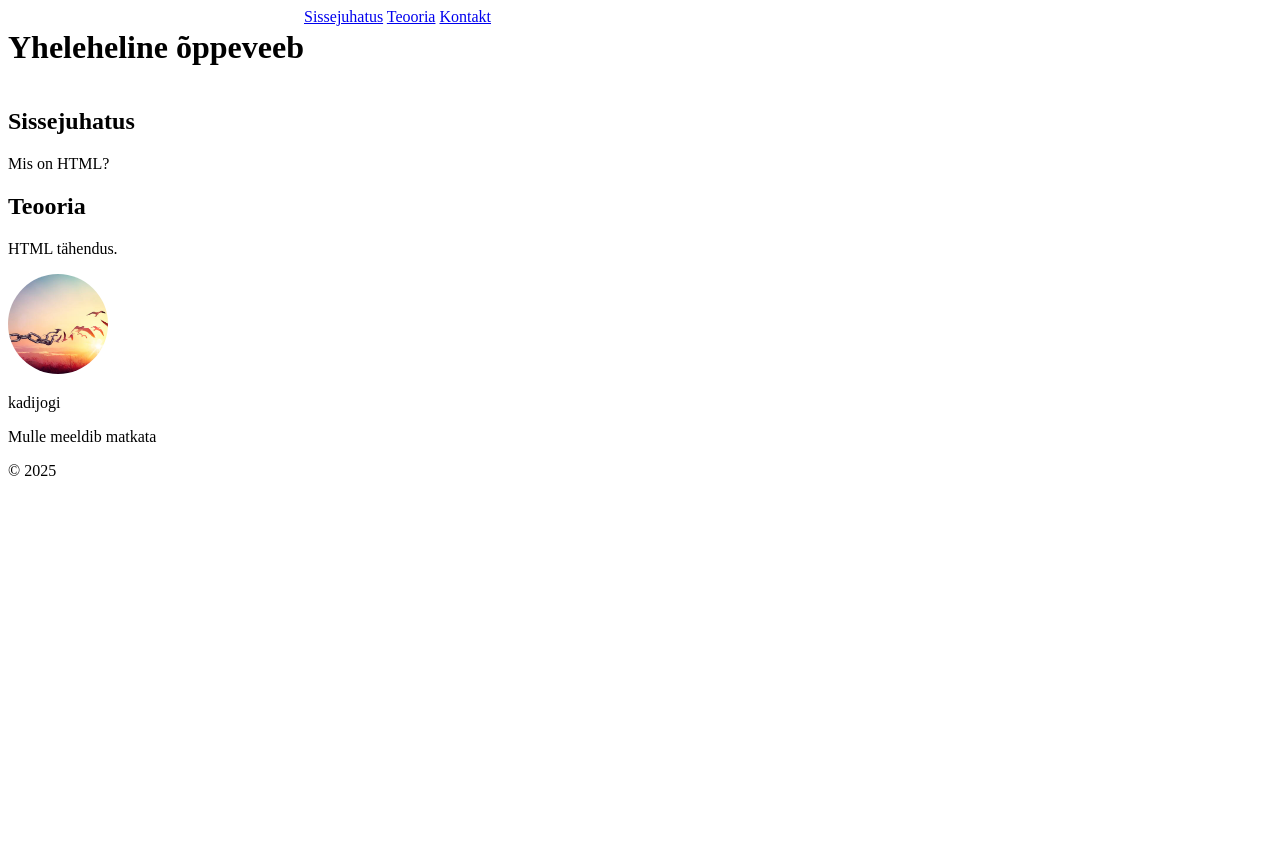
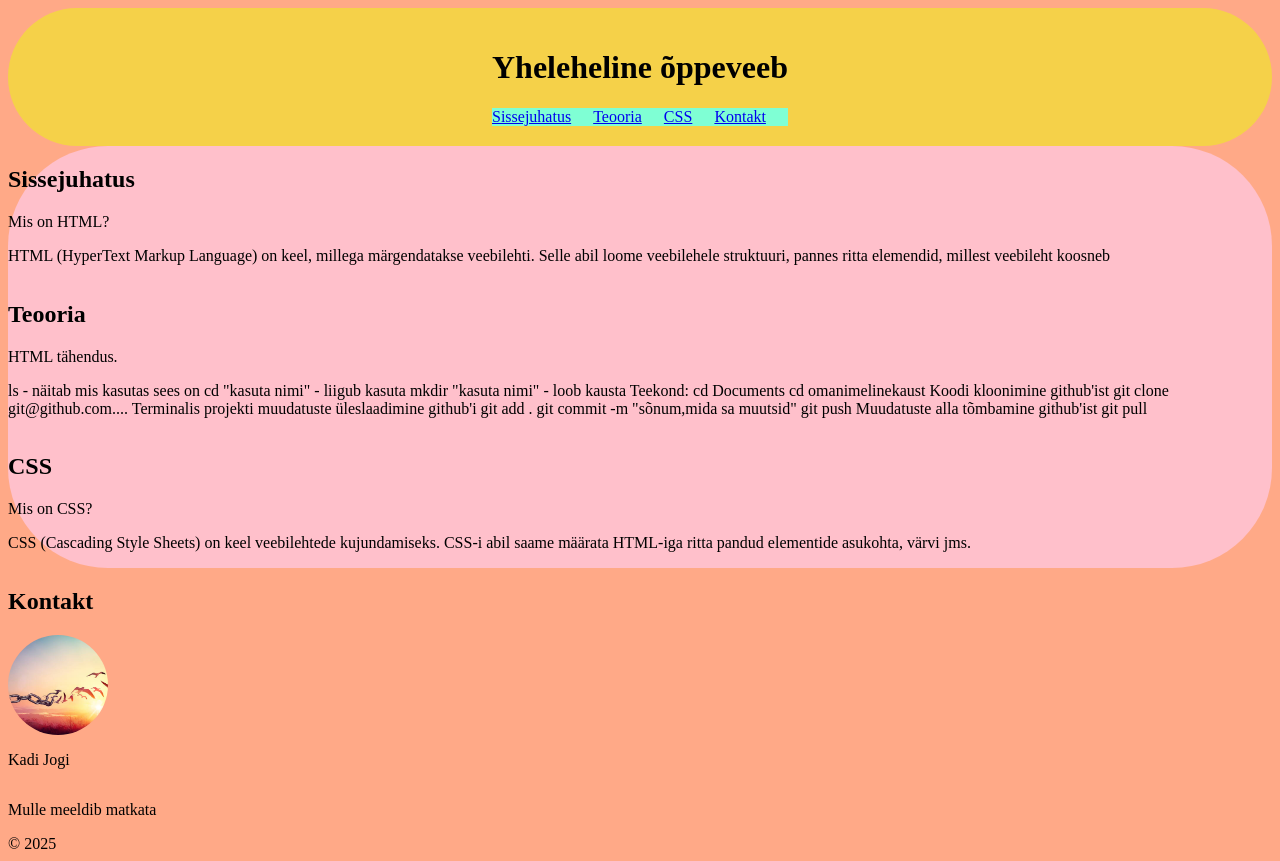
Before and after one commit to kadijogi/Yheleheline_Veeb_Cheat_Sheet, a plain HTML site: page index.html in a window 1280 px wide. Before the commit the page ends 800 px from the top, so only its background shows below. Drawn offline with Linux system fonts and the light colour scheme.

Commit message:
uuednstiilid ja värvid

```diff
--- a/css/styles.css
+++ b/css/styles.css
@@ -1,9 +1,36 @@
 img {
   font-weight: bold;
-  font-family: 'Times New Roman', Times, serif;
+  font-family: "Times New Roman", Times, serif;
   width: 100px;
-height: 100px;
-border-radius: 50px;
-object-fit: cover;
+  height: 100px;
+  border-radius: 50px;
+  object-fit: cover;
 }
-.header{display: flex;}
+.header {
+  display: grid;
+  justify-content: center;
+  align-items: center;
+  border-radius: 100px;
+  background-color: rgba(234, 255, 0, 0.464);
+  padding:20px
+}
+body {
+  display: grid;
+  justify-content: center;
+  align-items: center;
+  background-color: rgba(255, 160, 122, 0.9);
+
+}
+main {
+  border-radius: 100px;
+  justify-content: center;
+  align-items: center;
+  display: grid;
+  background-color: pink;
+}
+nav {
+  display: flex;
+  justify-content: space-between;
+  background-color: aquamarine;
+  align-items: center;
+}
--- a/index.html
+++ b/index.html
@@ -1,5 +1,6 @@
 <!DOCTYPE html>
 <html>
+  <html lang="et"></html>
   <head>
     <title>Yheleheline oppeveeb Cheat Sheet</title>
     <meta http-equiv="Content-Type" content="text/html;charset=UTF-8" />
@@ -13,21 +14,59 @@
       <nav aria-label="Põhinavigatsioon">
         <a href="#sissejuhatus">Sissejuhatus</a>
         <a href="#teooria">Teooria</a>
+        <a href="#CSS">CSS</a>
         <a href="#kontakt">Kontakt</a>
+        <a class="skip-link" href="#content"></main></a>
       </nav>
     </header>
     <main>
       <section id="sissejuhatus">
         <h2>Sissejuhatus</h2>
         <p>Mis on HTML?</p>
+        <p>HTML (HyperText Markup Language) on keel, millega märgendatakse veebilehti. Selle abil loome veebilehele struktuuri, pannes ritta elemendid, millest veebileht koosneb</p>
       </section>
       <section id="teooria">
         <h2>Teooria</h2>
         <p>HTML tähendus.</p>
+        <p>ls - näitab mis kasutas sees on
+
+cd "kasuta nimi" - liigub kasuta
+
+mkdir "kasuta nimi" - loob kausta
+
+Teekond:
+
+    cd Documents
+
+    cd omanimelinekaust
+
+Koodi kloonimine github'ist
+
+     git clone git@github.com....
+
+Terminalis projekti muudatuste üleslaadimine github'i
+
+git add .
+
+git commit -m "sõnum,mida sa muutsid"
+
+git push
+
+Muudatuste alla tõmbamine github'ist
+
+git pull</p>
+      </section>
+       <section id="css">
+        <h2>CSS</h2>
+        <p>Mis on CSS?</p>
+        <p>CSS (Cascading Style Sheets) on keel veebilehtede kujundamiseks. CSS-i abil saame määrata HTML-iga ritta pandud elementide asukohta, värvi jms.</p>
       </section>
     </main>
+    <section id="Kontakt">
+      <h2>Kontakt</h2>
+       </section>
     <img src="images/pilt.jpg" alt="looduspilt" />
-    <p>kadijogi</p>
+    <p>Kadi Jogi</p>
     <p>Mulle meeldib matkata</p>
     <footer>© 2025</footer>
   </body>
```
Also changed, not shown: images/palmid.jpg (added). Lines whose indentation alone changed are shown as unchanged.
